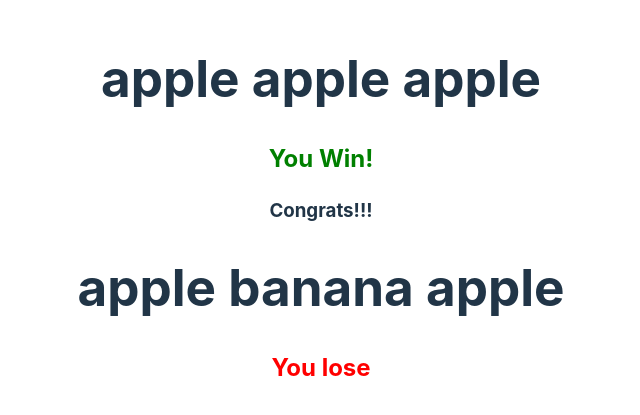
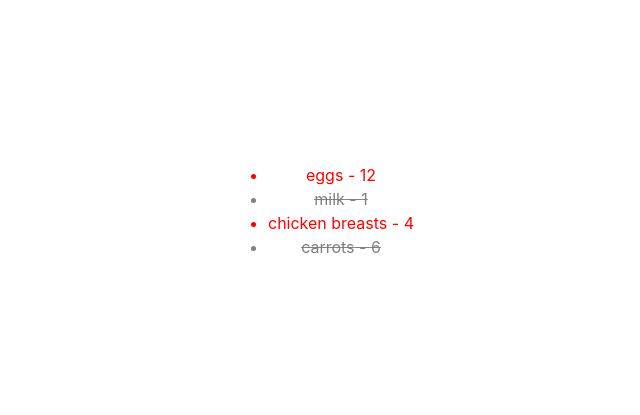
Before and after one commit to farocan/twdb, a React (Vite) app in the folder REACT/first-react-app/: page / in a window 1280 px wide. Shown: the part 189-604 px from the top of the page, without its empty margins (319-959 px from the left). Built offline with nearby package versions, Linux system fonts and the light colour scheme.

Commit message:
Shopping List

```diff
--- a/REACT/first-react-app/src/App.jsx
+++ b/REACT/first-react-app/src/App.jsx
@@ -7,11 +7,21 @@ import DoubleDice from "./DoubleDice";
 import Heading from "./Heading";
 import ColorList from "./ColorList";
 import Slots from "./Slots";
+import ShoppingList from "./ShoppingList";
+
+const data = [
+  {id:1, item: "eggs", quantity: 12, completed: false},
+  {id:2, item: "milk", quantity: 1, completed: true},
+  {id:3, item: "chicken breasts", quantity: 4, completed: false},
+  {id:4, item: "carrots", quantity: 6, completed: true}
+];
 
 function App() {
-  return <div>
-        <Slots val1= "apple" val2="apple" val3="apple"/>
-        <Slots val1= "apple" val2="banana" val3="apple"/>
+  return (
+  <div>
+        <ShoppingList items={data}/>
+        {/* <Slots val1= "apple" val2="apple" val3="apple"/>
+        <Slots val1= "apple" val2="banana" val3="apple"/> */}
 
     {/* <Heading color="magenta" text="welcome!" fontSize="20px"/>
     <Heading color="teal" text="blah" fontSize="48px"/>
@@ -30,6 +40,7 @@ function App() {
     <Die />
     <Die numSides={10}/> */}
   </div>
+  )
 }
 
 export default App
--- /dev/null
+++ b/REACT/first-react-app/src/ShoppingList.jsx
@@ -0,0 +1,25 @@
+import ShoppingListItem from "./ShoppingListItem";
+function ShoppingList({items}){
+    return(
+        <ul>
+            {items.map((i) => (
+           <ShoppingListItem
+            key={i.id}
+            item={i.item}
+            quantity={i.quantity}
+            completed= {i.completed}
+            />
+        // <ShoppingListItem key={i.id} {...i} />
+            ))}
+        </ul>
+    );
+}
+
+export default ShoppingList;
+
+// const data = [
+//     {item: "eggs", quantity: 12, completed: false},
+//     {item: "milk", quantity: 1, completed: true},
+//     {item: "chicken breasts", quantity: 4, completed: false},
+//     {item: "carrots", quantity: 6, completed: true}
+//   ];
--- /dev/null
+++ b/REACT/first-react-app/src/ShoppingListItem.jsx
@@ -0,0 +1,21 @@
+function ShoppingListItem({item, quantity, completed}){
+        const styles = {
+            color: completed ? "grey" : "red",
+            textDecoration: completed ? "line-through" : "none"
+        };
+return (
+    <li style={styles}>
+        {item} - {quantity}
+    </li>
+    );
+}
+
+export default ShoppingListItem;
+
+{/* <li
+key={i.id}
+style={{
+    color: i.completed ? "grey" : "red",
+    textDecoration: i.completed ? "line-through" : "none"}}>
+    {i.item} - {i.quantity}
+</li> */}
```
